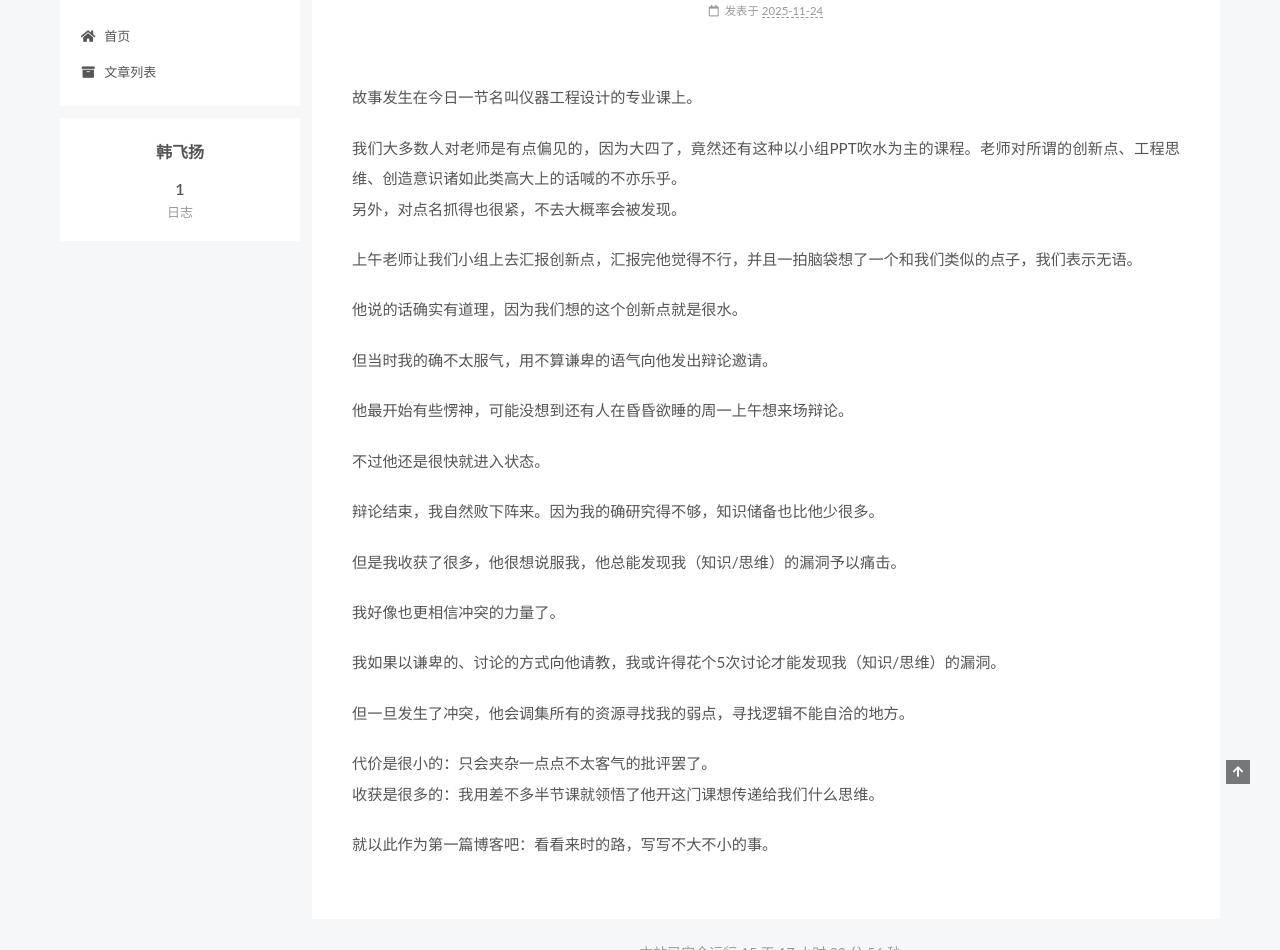
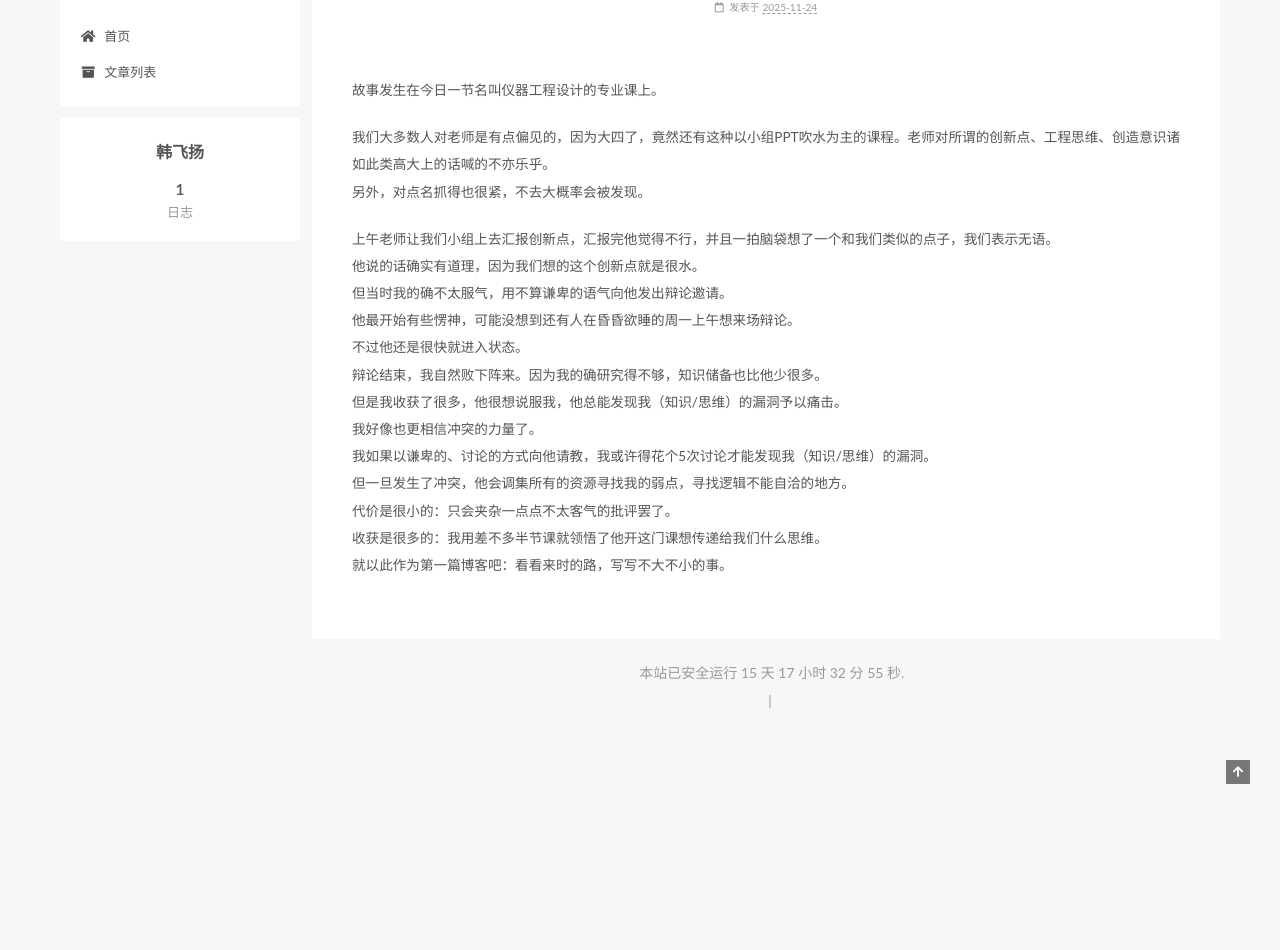
Before and after one commit to CharlesHann/CharlesHann.github.io, a plain HTML site: page 2025/11/24/2025-11-24/index.html in a window 1280 px wide. Shown: the part 116-1066 px from the top of the page. After the commit the page ends 851 px from the top, so only its background shows below. Drawn offline with Linux system fonts and the light colour scheme; some packages are replaced by stand-ins of ours; a script that the page names is missing; a web font is replaced by a local one.

Commit message:
Site updated: 2025-11-24 23:32:50

```diff
--- a/2025/11/24/2025-11-24/index.html
+++ b/2025/11/24/2025-11-24/index.html
@@ -28,7 +28,7 @@
 <meta property="og:description" content="故事发生在今日一节名叫仪器工程设计的专业课上。 我们大多数人对老师是有点偏见的，因为大四了，竟然还有这种以小组PPT吹水为主的课程。老师对所谓的创新点、工程思维、创造意识诸如此类高大上的话喊的不亦乐乎。另外，对点名抓得也很紧，不去大概率会被发现。">
 <meta property="og:locale" content="zh_CN">
 <meta property="article:published_time" content="2025-11-24T14:05:25.000Z">
-<meta property="article:modified_time" content="2025-11-24T14:35:09.308Z">
+<meta property="article:modified_time" content="2025-11-24T15:32:24.683Z">
 <meta property="article:author" content="韩飞扬">
 <meta name="twitter:card" content="summary">
 
@@ -175,7 +175,7 @@
               <span class="post-meta-item-text">发表于</span>
 
 
-              <time title="创建时间：2025-11-24 22:05:25 / 修改时间：22:35:09" itemprop="dateCreated datePublished" datetime="2025-11-24T22:05:25+08:00">2025-11-24</time>
+              <time title="创建时间：2025-11-24 22:05:25 / 修改时间：23:32:24" itemprop="dateCreated datePublished" datetime="2025-11-24T22:05:25+08:00">2025-11-24</time>
             </span>
 
 
@@ -199,19 +199,7 @@
         <p>故事发生在今日一节名叫仪器工程设计的专业课上。</p>
 <p>我们大多数人对老师是有点偏见的，因为大四了，竟然还有这种以小组PPT吹水为主的课程。老师对所谓的创新点、工程思维、创造意识诸如此类高大上的话喊的不亦乐乎。<br>另外，对点名抓得也很紧，不去大概率会被发现。</p>
 <span id="more"></span>
-
-<p>上午老师让我们小组上去汇报创新点，汇报完他觉得不行，并且一拍脑袋想了一个和我们类似的点子，我们表示无语。</p>
-<p>他说的话确实有道理，因为我们想的这个创新点就是很水。</p>
-<p>但当时我的确不太服气，用不算谦卑的语气向他发出辩论邀请。</p>
-<p>他最开始有些愣神，可能没想到还有人在昏昏欲睡的周一上午想来场辩论。</p>
-<p>不过他还是很快就进入状态。</p>
-<p>辩论结束，我自然败下阵来。因为我的确研究得不够，知识储备也比他少很多。</p>
-<p>但是我收获了很多，他很想说服我，他总能发现我（知识&#x2F;思维）的漏洞予以痛击。</p>
-<p>我好像也更相信冲突的力量了。</p>
-<p>我如果以谦卑的、讨论的方式向他请教，我或许得花个5次讨论才能发现我（知识&#x2F;思维）的漏洞。</p>
-<p>但一旦发生了冲突，他会调集所有的资源寻找我的弱点，寻找逻辑不能自洽的地方。</p>
-<p>代价是很小的：只会夹杂一点点不太客气的批评罢了。<br>收获是很多的：我用差不多半节课就领悟了他开这门课想传递给我们什么思维。</p>
-<p>就以此作为第一篇博客吧：看看来时的路，写写不大不小的事。</p>
+<p>上午老师让我们小组上去汇报创新点，汇报完他觉得不行，并且一拍脑袋想了一个和我们类似的点子，我们表示无语。<br>他说的话确实有道理，因为我们想的这个创新点就是很水。<br>但当时我的确不太服气，用不算谦卑的语气向他发出辩论邀请。<br>他最开始有些愣神，可能没想到还有人在昏昏欲睡的周一上午想来场辩论。<br>不过他还是很快就进入状态。<br>辩论结束，我自然败下阵来。因为我的确研究得不够，知识储备也比他少很多。<br>但是我收获了很多，他很想说服我，他总能发现我（知识&#x2F;思维）的漏洞予以痛击。<br>我好像也更相信冲突的力量了。<br>我如果以谦卑的、讨论的方式向他请教，我或许得花个5次讨论才能发现我（知识&#x2F;思维）的漏洞。<br>但一旦发生了冲突，他会调集所有的资源寻找我的弱点，寻找逻辑不能自洽的地方。<br>代价是很小的：只会夹杂一点点不太客气的批评罢了。<br>收获是很多的：我用差不多半节课就领悟了他开这门课想传递给我们什么思维。<br>就以此作为第一篇博客吧：看看来时的路，写写不大不小的事。</p>
 
     </div>
 
--- a/css/main.css
+++ b/css/main.css
@@ -1168,7 +1168,7 @@ pre .javascript .function {
 }
 .links-of-author a::before,
 .links-of-author span.exturl::before {
-  background: #87f618;
+  background: #2d93ff;
   border-radius: 50%;
   content: ' ';
   display: inline-block;
@@ -1396,7 +1396,7 @@ pre .javascript .function {
 }
 .languages {
   display: inline-block;
-  font-size: 0.95em;
+  font-size: 0.85em;
   position: relative;
 }
 .languages .lang-select-label span {
@@ -1518,7 +1518,7 @@ pre .javascript .function {
 }
 @media (min-width: 1200px) {
   .post-body {
-    font-size: 0.95em;
+    font-size: 0.85em;
   }
 }
 .post-body .exturl .fa {
@@ -1567,7 +1567,7 @@ pre .javascript .function {
   }
 }
 .posts-collapse .collection-title {
-  font-size: 0.95em;
+  font-size: 0.85em;
   position: relative;
 }
 .posts-collapse .collection-title::before {
@@ -1769,7 +1769,7 @@ pre .javascript .function {
   margin: 0;
 }
 .posts-expand .post-header {
-  font-size: 0.95em;
+  font-size: 0.85em;
 }
 .posts-expand .post-title {
   font-size: 1.3em;
```
Also changed, not shown: index.html (+1 -1 lines).
